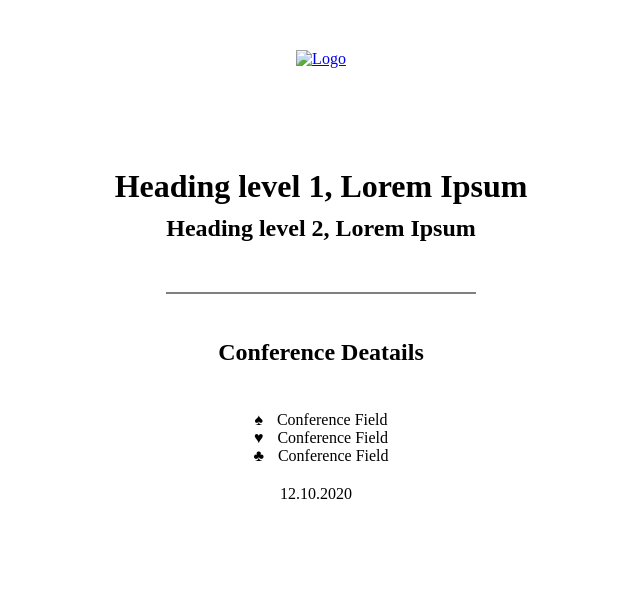
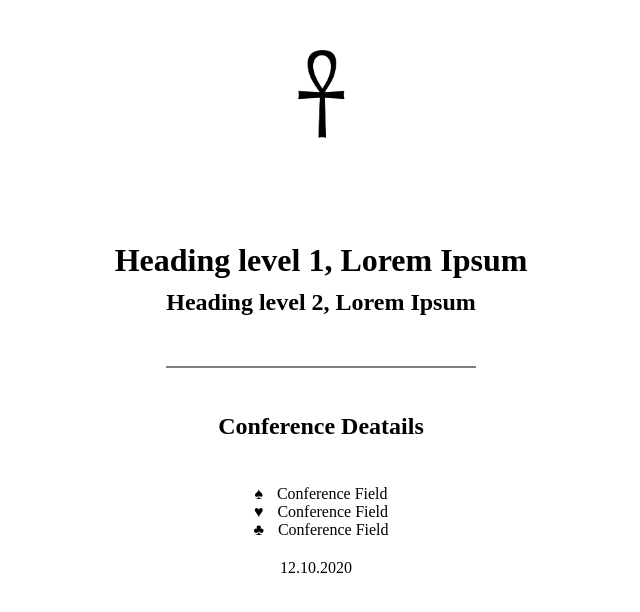
Before and after one commit to lazzyninja/ankh, a plain HTML site: page index.html in a window 1280 px wide. Shown: the whole page, without its empty margins (319-959 px from the left). Drawn offline with Linux system fonts and the light colour scheme; a web font is replaced by a local one.

Commit message:
Add files via upload

```diff
--- a/index.html
+++ b/index.html
@@ -10,7 +10,7 @@
 
 <body>
 	<header>
-		<a href="https://hentaihaven.red/"><img src="img/img.png" alt="Logo"></a>
+		<a href="https://hentaihaven.red/"><img src="img.png" alt="Logo"></a>
 		<h1>Heading level 1, Lorem Ipsum</h1>
         <h2 class="classified">Heading level 2, Lorem Ipsum</h2>
 	</header>
```
